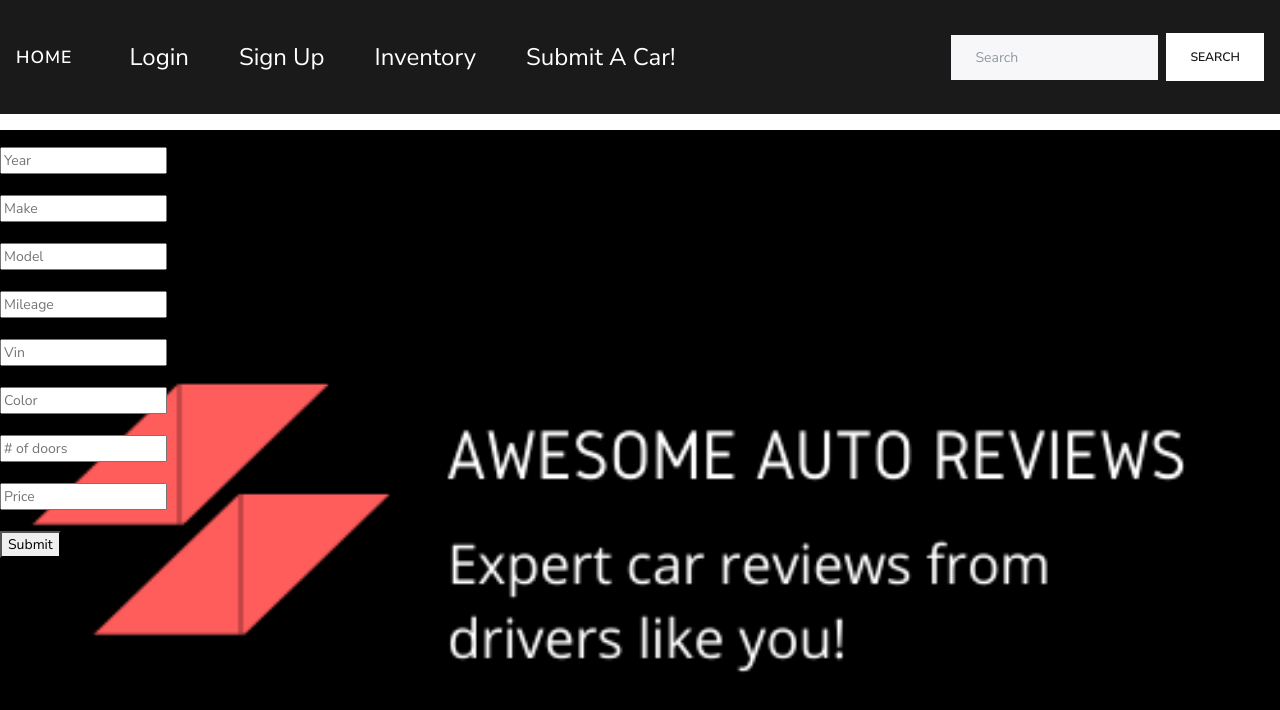
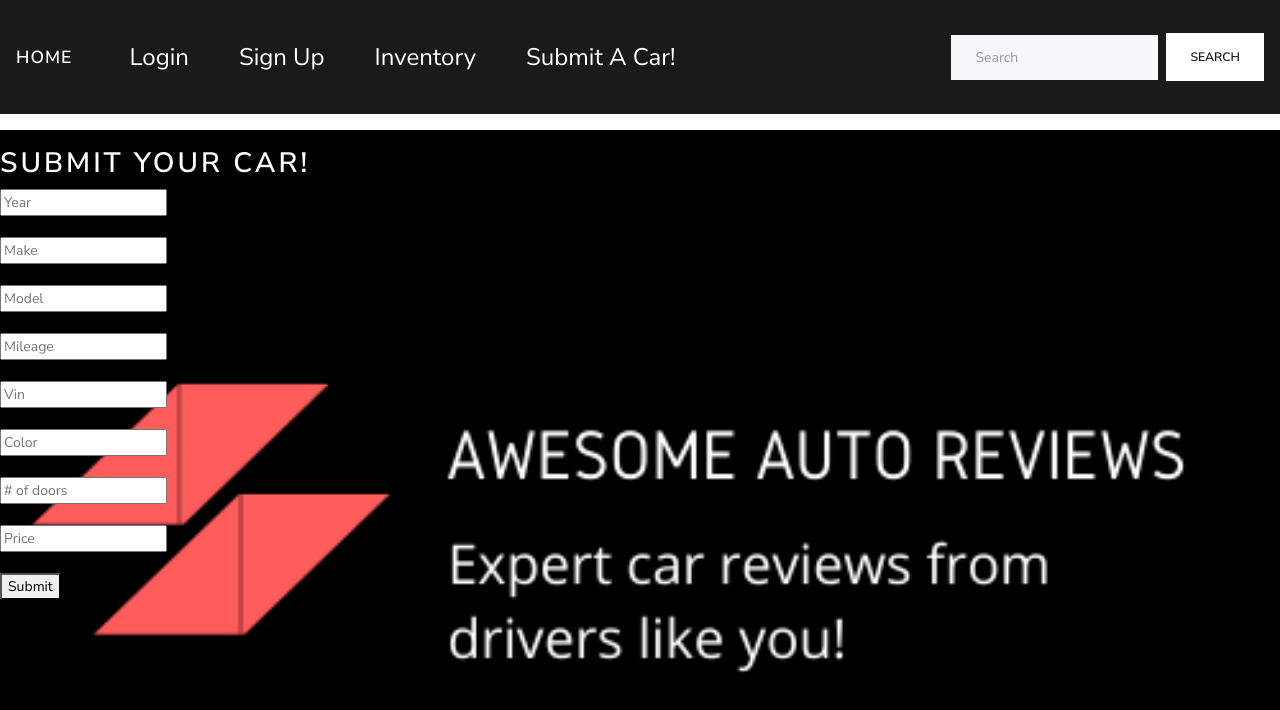
Before and after one commit to Woz-U-Group-Projects/nerds-of-a-feather, a React (Create React App) app in the folder client-react/: page /CarTable in a window 1280 px wide. Shown: the top 710 px of the page. Built offline with nearby package versions, Linux system fonts and the light colour scheme.

Commit message:
updated carTable

```diff
--- a/client-react/src/screens/CarTable.js
+++ b/client-react/src/screens/CarTable.js
@@ -4,6 +4,7 @@ import Cars from '../components/cars.js';
 
 const CarTable = () => (
     <div>
+      <h2 className="nav-buttons">Submit your car!</h2>
       <Cars className="nav-buttons"/>
 
     </div>
```
